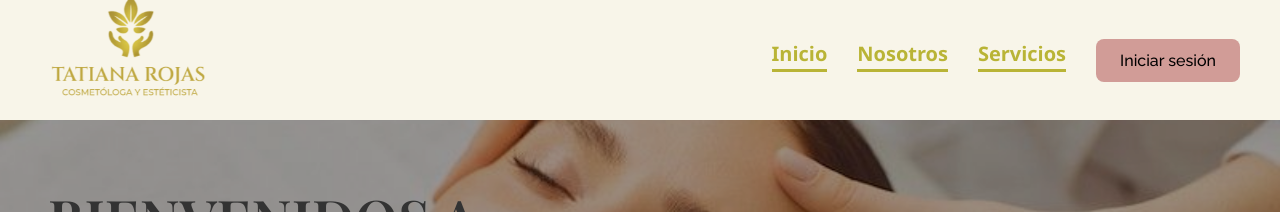
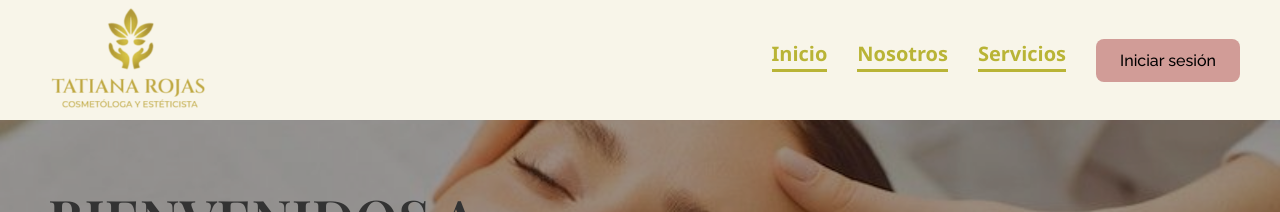
Before and after one commit to Mario06franco/leclat, a React (Vite) app: page / in a window 1280 px wide. Shown: the top 212 px of the page. Built offline with nearby package versions, Linux system fonts and the light colour scheme; a web font is replaced by a local one.

Commit message:
actulizando inicio logo

```diff
--- a/src/css/Navbar.css
+++ b/src/css/Navbar.css
@@ -35,7 +35,7 @@ body {
 /* Logo dentro de la navbar */
 .navbar .logo img {
   height: 162px;
-  margin-top: -12px;
+
   object-fit: contain;
 }
 
```
